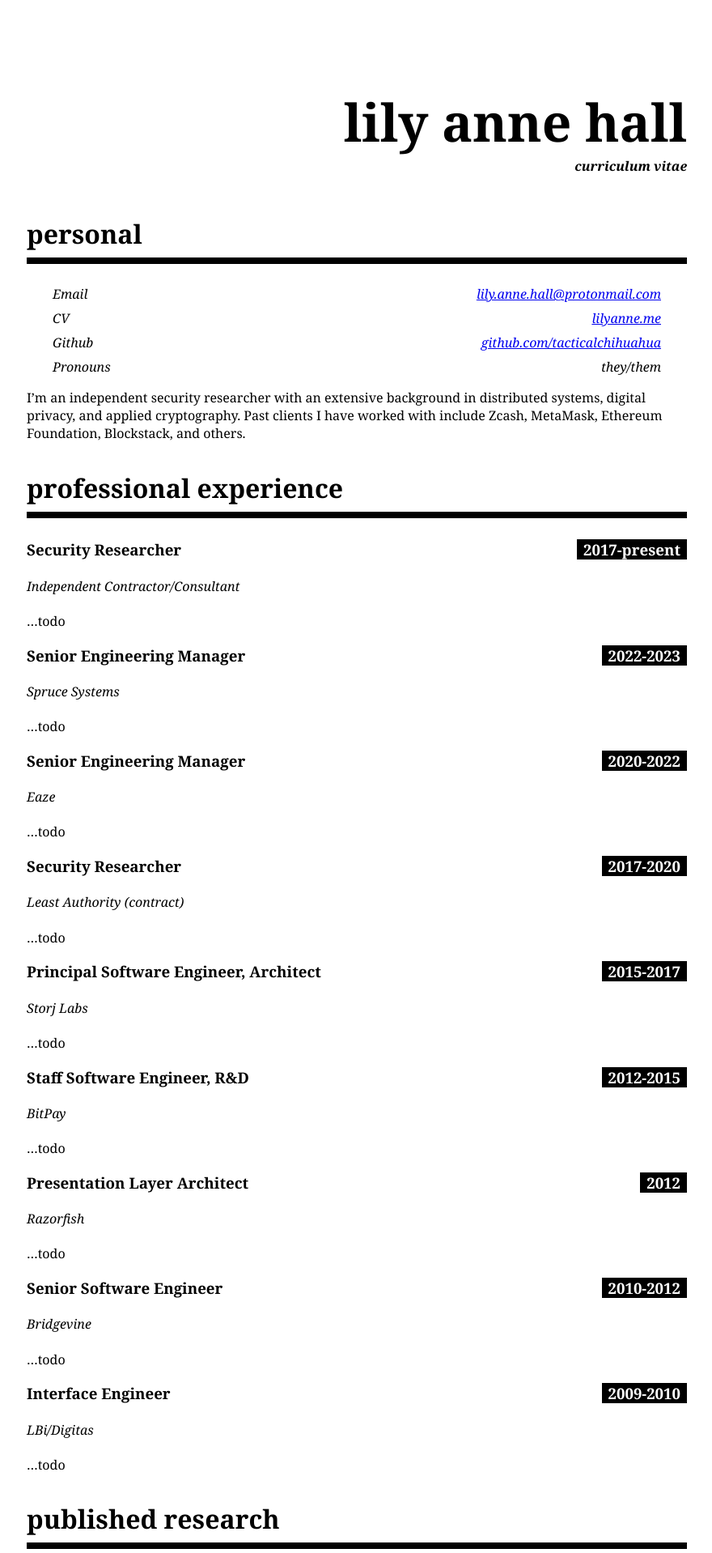
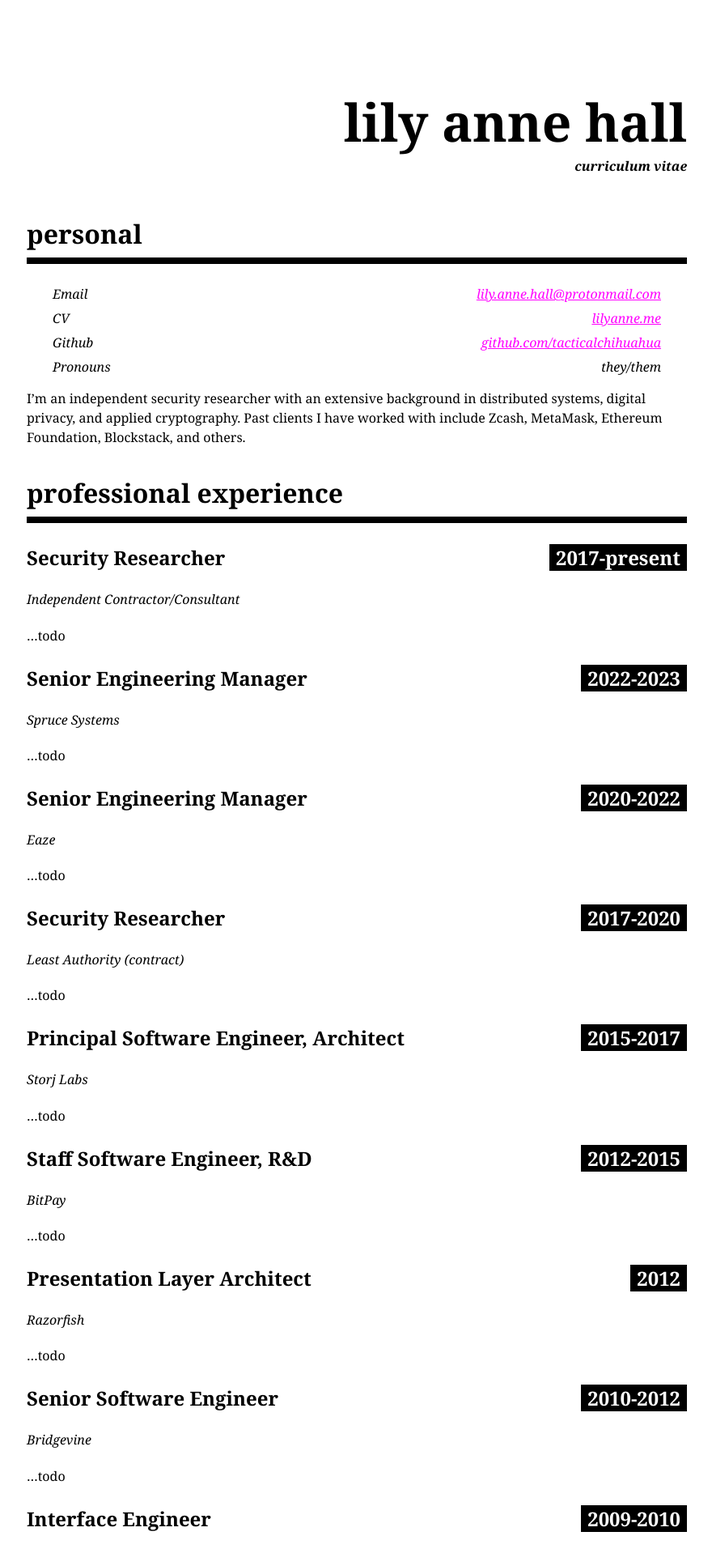
Before and after one commit to 161chihuahuas/cv, a Jekyll site: the page built from index.md, in a window 1280 px wide. Shown: the top 1918 px of the page at 81% size, without its empty margins (199-1079 px from the left). Built offline with Jekyll 4.4.1, drawn with Linux system fonts in a browser that asks for light colours; our own code applies the rules of GitHub Pages for plain Markdown files; comment, search, counter and statistics services are not loaded; some of the changed text lies outside the part shown.

```diff
--- a/assets/css/style.css
+++ b/assets/css/style.css
@@ -4,15 +4,19 @@ html, body {
   padding: 0;
 }
 
-body {
-
-}
-
 .container {
   padding: 4em;
   margin: auto;
   max-width: 8.5in;
-  min-width: 520px;
+}
+
+p {
+  line-height: 1.5em;
+  font-size: 1.1.em;
+}
+
+a {
+  color: magenta;
 }
 
 h1 {
@@ -32,7 +36,7 @@ h2 {
 }
 
 h3 {
-
+  font-size: 1.5em;
 }
 
 h3 strong {
```
Also changed, not shown: index.md (+6 -1 lines).
